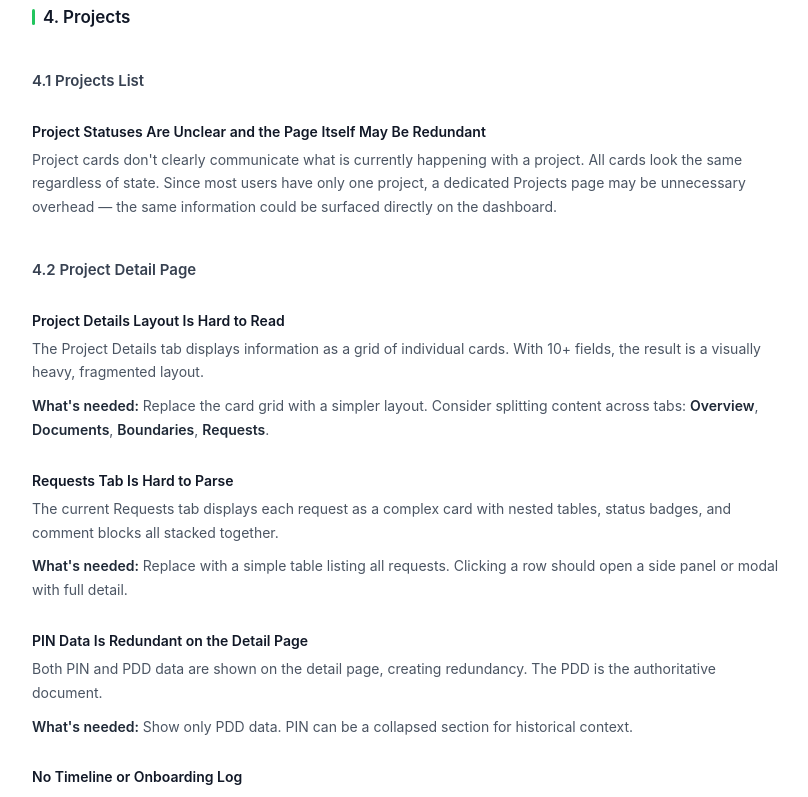
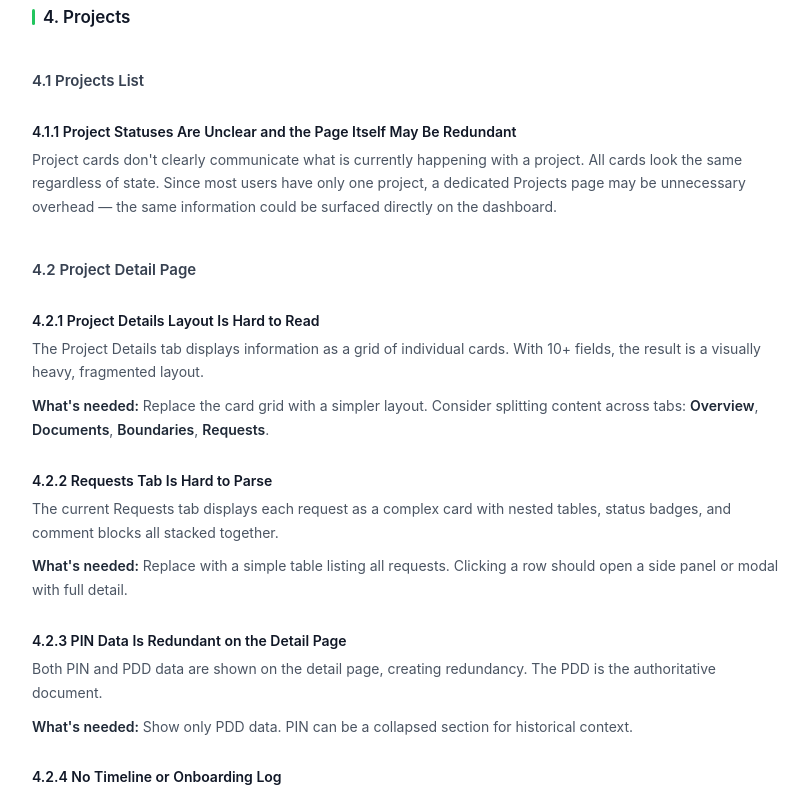
Before and after one commit to lixunoff/CV, a Next.js app: page /platformuxaudit in a window 1280 px wide. Shown: the part 4820-5617 px from the top of the page, without its empty margins (100-908 px from the left). Built offline with nearby package versions, Linux system fonts and the light colour scheme.

Commit message:
feat: auto-number unnumbered h4 problems (4.1.1, 4.2.1, etc.)

```diff
--- a/app/platformuxaudit/page.tsx
+++ b/app/platformuxaudit/page.tsx
@@ -41,16 +41,14 @@ function stripToc(markdown: string): string {
   return markdown.replace(/## Table of Contents[\s\S]*?(?=\n---\n\n## )/m, '');
 }
 
-// h3 that have no h4 children are individual problems — convert to h4
-// h3 that have h4 children are sub-section paths (4.1, 4.2, 7.1…) — keep as h3
 function normalizeHeadings(markdown: string): string {
   const lines = markdown.split('\n');
-  const result: string[] = [];
 
+  // Step 1: convert problem h3s (no h4 children) to h4
+  const step1: string[] = [];
   for (let i = 0; i < lines.length; i++) {
     const line = lines[i];
     const h3Match = line.match(/^### (.+)$/);
-
     if (h3Match) {
       let isSubSection = false;
       for (let j = i + 1; j < lines.length; j++) {
@@ -58,7 +56,41 @@ function normalizeHeadings(markdown: string): string {
         if (next.startsWith('## ') || next.startsWith('### ')) break;
         if (next.startsWith('#### ')) { isSubSection = true; break; }
       }
-      result.push(isSubSection ? line : '#### ' + h3Match[1]);
+      step1.push(isSubSection ? line : '#### ' + h3Match[1]);
+    } else {
+      step1.push(line);
+    }
+  }
+
+  // Step 2: add numbers to unnumbered h4s
+  let h2Num = '';
+  let h3Num = '';
+  let h4Counter = 0;
+  const result: string[] = [];
+
+  for (const line of step1) {
+    const h2Match = line.match(/^## (\d+)\./);
+    const h3Match = line.match(/^### (\d+\.\d+)/);
+    const h4Match = line.match(/^#### (.+)$/);
+
+    if (h2Match) {
+      h2Num = h2Match[1];
+      h3Num = '';
+      h4Counter = 0;
+      result.push(line);
+    } else if (h3Match) {
+      h3Num = h3Match[1];
+      h4Counter = 0;
+      result.push(line);
+    } else if (h4Match) {
+      const text = h4Match[1];
+      if (/^\d/.test(text)) {
+        result.push(line); // already has a number
+      } else {
+        h4Counter++;
+        const prefix = h3Num ? `${h3Num}.${h4Counter}` : `${h2Num}.${h4Counter}`;
+        result.push(`#### ${prefix} ${text}`);
+      }
     } else {
       result.push(line);
     }
```
